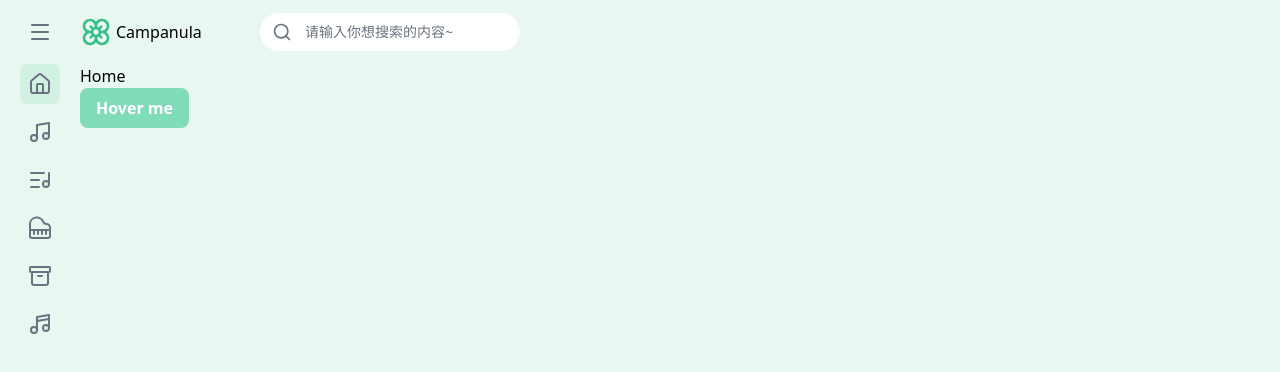
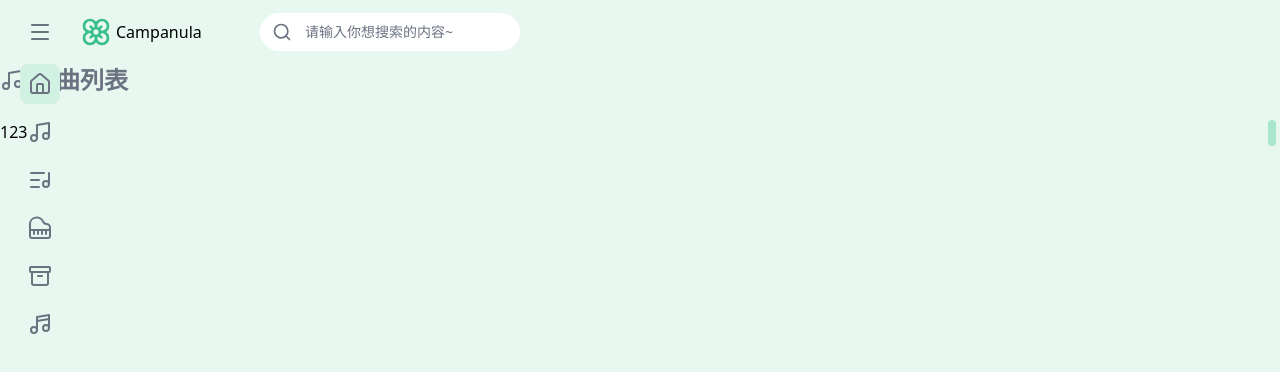
Before and after one commit to nonhana/campanula-music, a SvelteKit app: page / in a window 1280 px wide. Shown: the top 372 px of the page. Built offline with nearby package versions, Linux system fonts and the light colour scheme.

Commit message:
feat: 完成自定义滚动条组件

```diff
--- /dev/null
+++ b/src/lib/components/hana/BannerCard.svelte
@@ -0,0 +1,18 @@
+<script lang='ts'>
+  import type { Snippet } from 'svelte'
+
+  interface Props {
+    title: string
+    icon?: Snippet
+    children?: Snippet
+  }
+
+  const { title, icon, children }: Props = $props()
+</script>
+
+<section class='mb-6 flex items-center gap-2 text-2xl font-semibold text-neutral'>
+  {@render icon?.()}
+  <h1>{title}</h1>
+</section>
+
+{@render children?.()}
--- /dev/null
+++ b/src/lib/components/hana/ScrollContainer.svelte
@@ -0,0 +1,110 @@
+<script lang='ts'>
+  import type { Snippet } from 'svelte'
+  import { onDestroy, onMount, tick } from 'svelte'
+
+  interface Props {
+    children?: Snippet
+  }
+
+  const { children }: Props = $props()
+
+  let containerElement: HTMLDivElement | null = null
+  let scrollContentElement: HTMLDivElement | null = null
+
+  let containerHeight = $state(0)
+  let contentHeight = $state(0)
+
+  let scrollTop = $state(0)
+
+  // 动态计算滚动条的高度，最短为 20px
+  const thumbHeight = $derived.by(() => {
+    if (containerHeight === 0 || contentHeight === 0)
+      return 0
+    const ratio = containerHeight / contentHeight
+    return Math.max(ratio * containerHeight, 20)
+  })
+
+  const thumbTop = $derived.by(() => {
+    if (contentHeight <= containerHeight)
+      return 0
+    const maxScrollTop = contentHeight - containerHeight
+    const maxThumbTop = containerHeight - thumbHeight
+    return (scrollTop / maxScrollTop) * maxThumbTop
+  })
+
+  const updateSizes = () => {
+    tick().then(() => {
+      if (containerElement && scrollContentElement) {
+        containerHeight = containerElement.clientHeight
+        contentHeight = scrollContentElement.scrollHeight
+      }
+    })
+  }
+
+  let startY = 0
+  let startScrollTop = 0
+
+  const onMouseMove = (e: MouseEvent) => {
+    if (!scrollContentElement)
+      return
+    const deltaY = e.clientY - startY
+    const scrollableHeight = contentHeight - containerHeight
+    const trackHeight = containerHeight - thumbHeight
+    const newScrollTop = startScrollTop + deltaY * (scrollableHeight / trackHeight)
+    scrollContentElement.scrollTop = newScrollTop
+  }
+
+  const onMouseUp = () => {
+    document.removeEventListener('mousemove', onMouseMove)
+    document.removeEventListener('mouseup', onMouseUp)
+  }
+
+  const onScroll = () => {
+    if (scrollContentElement) {
+      scrollTop = scrollContentElement.scrollTop
+    }
+  }
+
+  const onThumbMouseDown = (e: MouseEvent) => {
+    startY = e.clientY
+    startScrollTop = scrollTop
+    document.addEventListener('mousemove', onMouseMove)
+    document.addEventListener('mouseup', onMouseUp)
+    e.preventDefault()
+  }
+
+  onMount(() => {
+    updateSizes()
+    scrollContentElement?.addEventListener('scroll', onScroll)
+    if (typeof window !== 'undefined') {
+      window.addEventListener('resize', updateSizes)
+    }
+  })
+
+  onDestroy(() => {
+    scrollContentElement?.removeEventListener('scroll', onScroll)
+    if (typeof window !== 'undefined') {
+      window.removeEventListener('resize', updateSizes)
+    }
+  })
+</script>
+
+<div
+  bind:this={containerElement}
+  class='relative size-full overflow-hidden'
+>
+  <div bind:this={scrollContentElement} class='h-full overflow-auto scrollbar-hidden'>
+    {@render children?.()}
+  </div>
+
+  <!-- Custom Scrollbar -->
+  <div class='absolute top-0 w-2 h-full bg-primary-100 rounded right-1'>
+    <div
+      role='button'
+      tabindex='0'
+      class='bg-primary rounded'
+      style='height: {thumbHeight}px; transform: translateY({thumbTop}px)'
+      onmousedown={onThumbMouseDown}
+    ></div>
+  </div>
+</div>
--- a/src/routes/+layout.svelte
+++ b/src/routes/+layout.svelte
@@ -24,7 +24,7 @@
 <div class='flex flex-col min-h-dvh h-[2000px] bg-primary-100'>
   <Header {toggleFolded} />
   <Sidebar {folded} />
-  <main class={['flex-1', folded ? 'ml-20' : 'ml-60']}>
+  <main class={['flex-1 m-auto container']}>
     {@render children()}
   </main>
   <footer>
--- a/src/routes/+page.svelte
+++ b/src/routes/+page.svelte
@@ -1,6 +1,7 @@
 <script lang='ts'>
-  import Button from '$lib/components/hana/Button.svelte'
-  import Tooltip from '$lib/components/hana/Tooltip.svelte'
+  import BannerCard from '$lib/components/hana/BannerCard.svelte'
+  import ScrollContainer from '$lib/components/hana/ScrollContainer.svelte'
+  import { Music } from 'lucide-svelte'
 </script>
 
 <svelte:head>
@@ -8,8 +9,15 @@
   <meta name='description' content='Svelte demo app' />
 </svelte:head>
 
-<h1>Home</h1>
-
-<Tooltip content='This is a tooltip' trigger='click'>
-  <Button>Hover me</Button>
-</Tooltip>
+<BannerCard title='歌曲列表'>
+  {#snippet icon()}
+    <Music />
+  {/snippet}
+  <div class='h-40'>
+    <ScrollContainer>
+      <div class='h-[1000px]'>
+        <p>123</p>
+      </div>
+    </ScrollContainer>
+  </div>
+</BannerCard>
--- a/tailwind.config.ts
+++ b/tailwind.config.ts
@@ -130,22 +130,16 @@ export default {
           900: '#0D47A1',
         },
       },
-
-      /** 其他可扩展的 UI 样式 */
-      borderRadius: {
-        'xl': '12px',
-        '2xl': '16px',
-        '3xl': '24px',
-      },
-
-      spacing: {
-        18: '4.5rem',
-        22: '5.5rem',
-        26: '6.5rem',
-        30: '7.5rem',
-      },
     },
   },
 
-  plugins: [typography, forms, containerQueries],
+  plugins: [typography, forms, containerQueries, function ({ addUtilities }) {
+    addUtilities({
+      '.scrollbar-hidden': {
+        '&::-webkit-scrollbar': {
+          display: 'none',
+        },
+      },
+    })
+  }],
 } satisfies Config
```
Also changed, not shown: src/lib/components/hana/Card.svelte (added).
